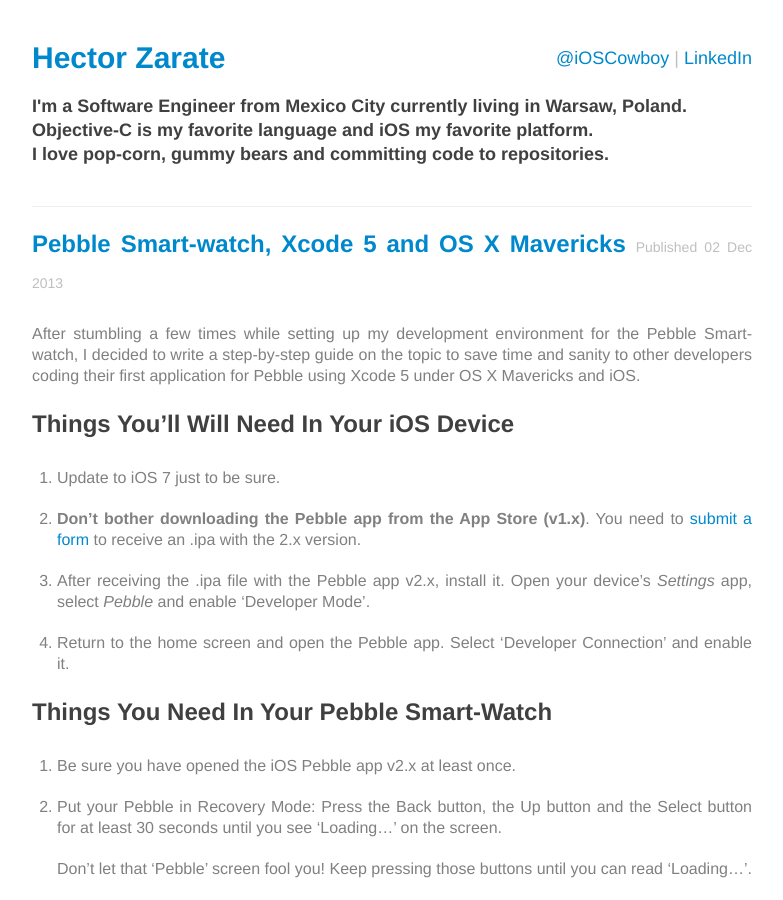
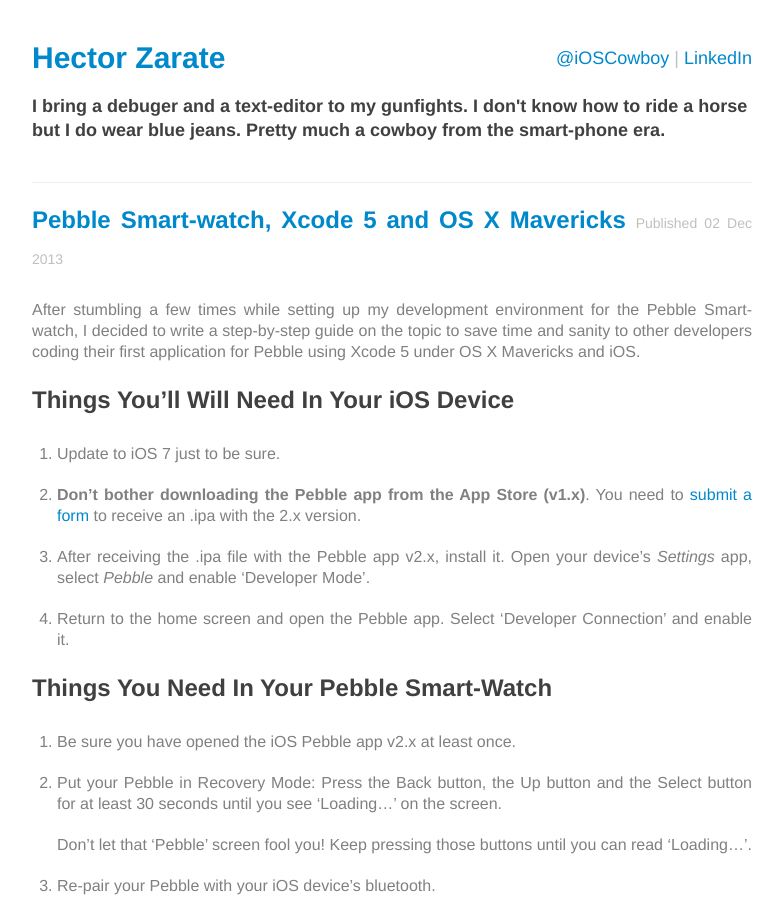
Before and after one commit to ChocoChipset/iOSCowboy.github.io, a Jekyll site: the page built from index.html, in a window 1280 px wide and 900 px high. Shown: the whole window, without its empty margins (248-1031 px from the left). Built offline with Jekyll 4.4.1, drawn with Linux system fonts in a browser that asks for light colours; Markdown is read by kramdown in place of the engine named in the settings; the list of posts is cut into pages by our own code.

Commit message:
Updated bio

```diff
--- a/index.html
+++ b/index.html
@@ -6,8 +6,8 @@
         <h1><a href="/">Hector Zarate</a> <small><a href="http://twitter.com/iOSCowboy">@iOSCowboy</a> | <a href="https://pl.linkedin.com/in/hecktorzr/">LinkedIn</a></small></h1>
 			<!-- About -->
 			<div id="about">
-				I'm a Software Engineer from Mexico City currently living in Warsaw, Poland. Objective-C is my favorite language and iOS my favorite platform. <br />
-                I  love pop-corn, gummy bears and committing code to repositories.
+		         I bring a debuger and a text-editor to my gunfights.
+                 I don't know how to ride a horse but I do wear blue jeans. Pretty much a cowboy from the smart-phone era.
 			</div>
 		</header>
 
```
